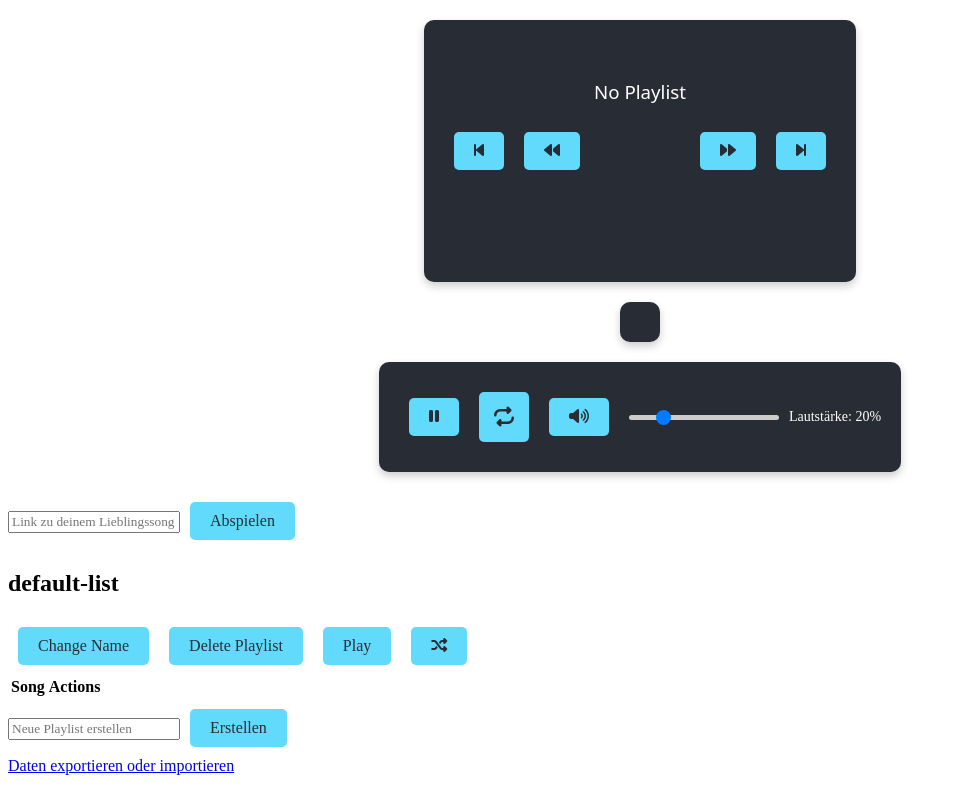
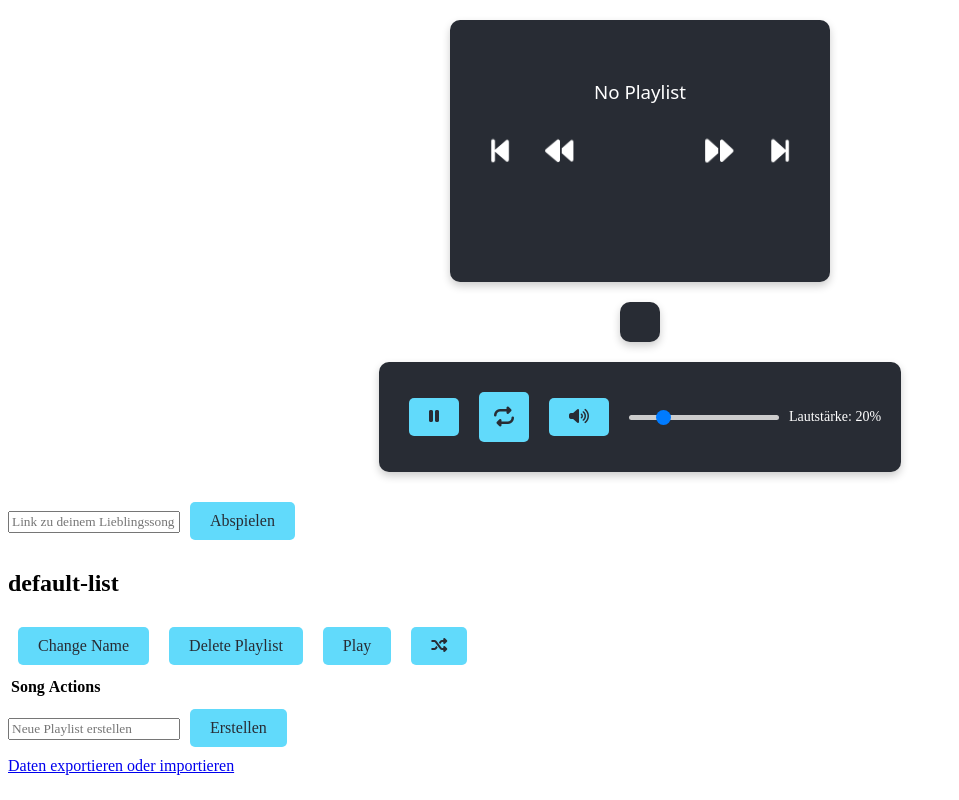
Before and after one commit to MSRMatrix/AcoustiFlow, a React (Vite) app: page / in a window 1280 px wide. Shown: the whole page, without its empty margins (0-959 px from the left). Built offline with nearby package versions, Linux system fonts and the light colour scheme; a web font is replaced by a local one.

Commit message:
add new style and fix rename funtion

```diff
--- a/src/components/music-player/MusicPlayer.jsx
+++ b/src/components/music-player/MusicPlayer.jsx
@@ -81,8 +81,8 @@ const fasterRate = () => {
   return (
     <>
       <div className="player-container">
-        <button onClick={handlePreviousSong}><i className="fa-solid fa-backward-step"></i></button>
-        <button disabled={playbackRate <= 0.2 ? true : false} onClick={slowerRate}><i className="fa-solid fa-backward"></i></button>
+        <button className="button-style" onClick={handlePreviousSong}><i className="fa-solid fa-backward-step"></i></button>
+        <button className="button-style" disabled={playbackRate <= 0.2 ? true : false} onClick={slowerRate}><i className="fa-solid fa-backward"></i></button>
         <div className="test">
           {currentList[0]?.playlist ? <h3>{currentList[0]?.playlist}</h3> : <h3>No Playlist</h3>}
           <ReactPlayer
@@ -106,8 +106,8 @@ const fasterRate = () => {
         />
         <p>{getCurrentName()}</p>
         </div>
-        <button disabled={playbackRate >= 2 ? true : false} onClick={fasterRate}><i className="fa-solid fa-forward"></i></button>
-        <button onClick={handleNextSong}><i className="fa-solid fa-forward-step"></i></button>
+        <button className="button-style" disabled={playbackRate >= 2 ? true : false} onClick={fasterRate}><i className="fa-solid fa-forward"></i></button>
+        <button className="button-style" onClick={handleNextSong}><i className="fa-solid fa-forward-step"></i></button>
 
       </div>
       <Settings
--- a/src/components/music-player/musicPlayer.css
+++ b/src/components/music-player/musicPlayer.css
@@ -24,10 +24,6 @@
     transition: background 0.3s;
 }
 
- button:hover {
-    background: #21a1f1;
-}
-
 .test {
     width: max-content;
     margin: 20px 0;
@@ -51,3 +47,33 @@ p {
 .nav-link:hover {
     text-decoration: underline;
 }
+
+.button-style {
+    width: 30px;
+    height: 30px;
+    background-color: transparent;
+    color: white;
+    font-size: 30px;
+    display: flex;
+    align-items: center;
+    justify-content: center;
+    border: none;
+    cursor: pointer;
+    transition: transform 0.3s;
+  }
+
+  .button-style:hover {
+    transform: scale(1.1);
+    box-shadow: 0 0 10px rgba(0, 0, 0, 0.2);
+  }
+
+  .button-style i {
+    font-size: 30px;
+    display: inline-block;
+    transform: perspective(100px) rotateY(20deg);
+    transition: transform 0.3s;
+  }
+
+  .button-style:hover i {
+    transform: perspective(100px) rotateY(20deg) scale(1.1);
+  }
--- a/src/components/music-player/settings/dialog/Dialog.jsx
+++ b/src/components/music-player/settings/dialog/Dialog.jsx
@@ -114,40 +114,36 @@ const EditName = ({ setOpenEditWindow, takeMusic, updateSrc, updateAllLists, src
     });
 
     const playlist = oldMusic.playlist;
-    const item = formData;
-    delete item.playlist;
-
     const storedData = localStorage.getItem(playlist);
 
-    if(!item.name || !item.url){
-      return alert("inputs are empty")
-    }
+    if (formData.url === takeMusic.src) {
+      const updatedData = storedData.replace(oldMusic.name, formData.name);
+      localStorage.setItem(playlist, updatedData);
+    } else {
+      if (storedData.includes(formData.url)) {
+        return alert("URL already exists!");
+      }
 
-    if(storedData.includes(item.url)){
-      return alert("Music already exists!")
-    }
-
-    if (storedData) {
       const parsedData = storedData.split(", ");
-
       const nameIndex = parsedData.indexOf(oldMusic.name);
       const srcIndex = parsedData.indexOf(oldMusic.src);
 
       if (nameIndex !== -1 && srcIndex !== -1 && nameIndex + 1 === srcIndex) {
-        parsedData.splice(nameIndex, 2, item.name, item.url);
+        parsedData.splice(nameIndex, 2, formData.name, formData.url);
       } else {
         console.log("Alte Musikdaten wurden nicht wie erwartet gefunden.");
       }
 
       localStorage.setItem(playlist, parsedData.join(", "));
-      updateAllLists();
-      newestList(setDisplayTable, currentPlaylist);
+    }
+
+    updateAllLists();
+    newestList(setDisplayTable, currentPlaylist);
     showCurrentPlaylist(setCurrentList, currentPlaylist);
-      if (playlist === src.playlist) {
-        updateSrc();
-      }
-      setOpenEditWindow(false)
+    if (playlist === src.playlist) {
+      updateSrc();
     }
+    setOpenEditWindow(false);
   };
 
   useEffect(() => {
@@ -159,18 +155,17 @@ const EditName = ({ setOpenEditWindow, takeMusic, updateSrc, updateAllLists, src
     <dialog open>
       <form action="" onSubmit={changeMusic}>
         <legend>Name</legend>
-        <input defaultValue={takeMusic.name} name="name" type="text" required/>
+        <input defaultValue={takeMusic.name} name="name" type="text" required />
         <legend>Url</legend>
-        <input defaultValue={takeMusic.src} name="url" type="url" required/>
-        <button onSubmit={changeMusic} type="submit">
-          Change
-        </button>
+        <input defaultValue={takeMusic.src} name="url" type="url" required />
+        <button type="submit">Change</button>
       </form>
 
       <button onClick={() => setOpenEditWindow(false)}>close</button>
     </dialog>
   );
 };
+
 
 const ChangePlaylist = ({setOpenChangePlaylistName, updateAllLists}) => {
   const { currentList, setCurrentList } = useContext(CurrentList);
```
